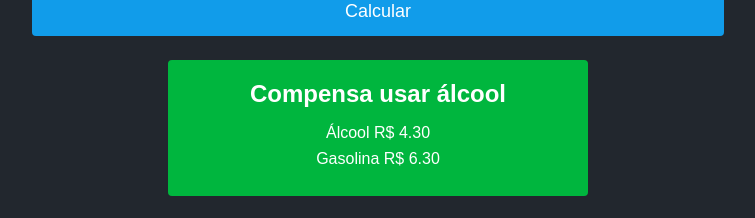
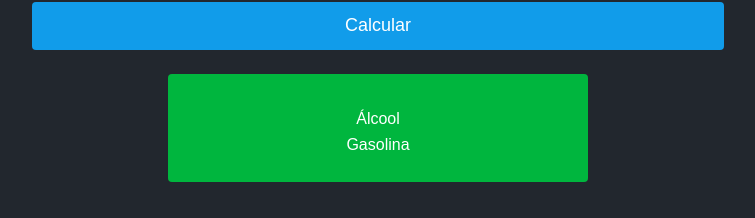
Before and after one commit to YanGraim/calculadoraGasolinaAlcool, a React (Vite) app: page / in a window 1280 px wide. Shown: the part 446-664 px from the top of the page, without its empty margins (262-1017 px from the left). Built offline with nearby package versions, Linux system fonts and the light colour scheme.

Commit message:
utiliza interface para utilizar propriedades dinamicas

```diff
--- a/src/App.tsx
+++ b/src/App.tsx
@@ -6,19 +6,33 @@
   E se o resultado for menor que 0.7 compensa usar alcool
 */
 
+interface InfoProps {
+  title: string;
+  gasolina: string | number;
+  alcool: string | number
+}
 
 function App() {
 
   const [gasolinaInput, setGasolinaInput] = useState(0);
   const [alcoolInput, setAlcoolInput] = useState(0);
+  const [info, setInfo] = useState<InfoProps>();
 
   function calcular(event: FormEvent) {
     event.preventDefault();
     const calculo = (alcoolInput / gasolinaInput)
     if(calculo <= 0.7) {
-      alert("Compensa usar alcool")
+      setInfo({
+        title: "Compensa usar ácool",
+        gasolina: gasolinaInput,
+        alcool: alcoolInput
+      });
     } else {
-      alert("compensar usar gasolina")
+      setInfo({
+        title: "Compensa usar gasolina",
+        gasolina: gasolinaInput,
+        alcool: alcoolInput
+      });
     }
 
   }
@@ -57,9 +71,9 @@
         </form>
 
         <section className='result'>
-          <h2 className='result-title'>Compensa usar álcool</h2>
-          <span>Álcool R$ 4.30</span>
-          <span>Gasolina R$ 6.30</span>
+          <h2 className='result-title'>{info?.title}</h2>
+          <span>Álcool {info?.alcool}</span>
+          <span>Gasolina {info?.gasolina}</span>
         </section>
       </main>
     </div>
```
